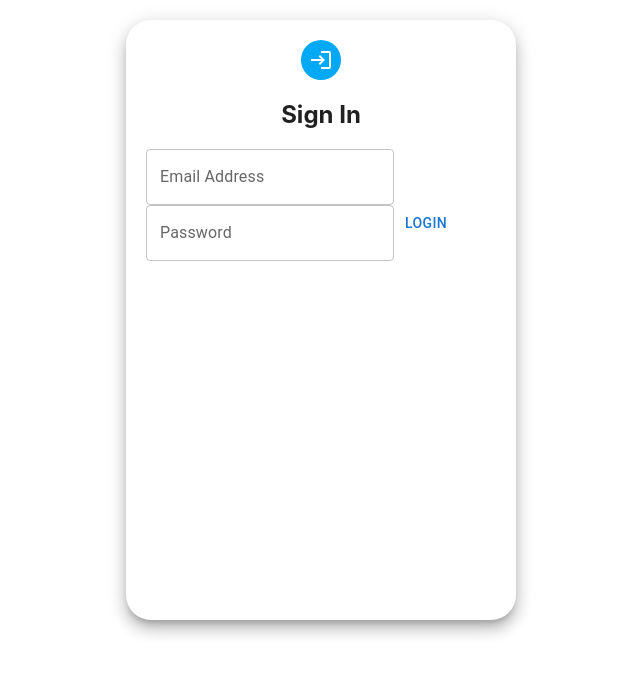
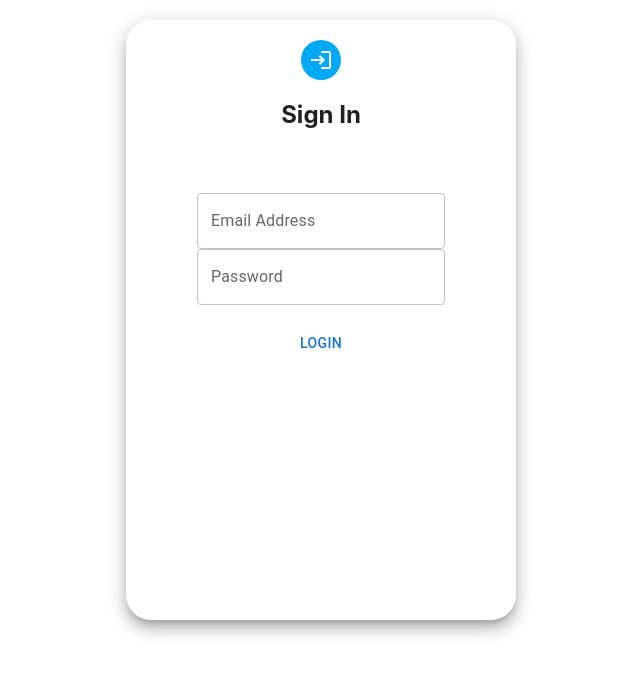
Before and after one commit to apellum/ski-resort-seller, a React (Create React App) app: page /login in a window 1280 px wide. Shown: the top 674 px of the page, without its empty margins (319-959 px from the left). Built offline with nearby package versions, Linux system fonts and the light colour scheme; no server answers.

Commit message:
Edited styling for login

```diff
--- a/src/actions/sale.js
+++ b/src/actions/sale.js
@@ -12,7 +12,6 @@ export const addSale = (details, token) => {
         body: JSON.stringify(details)
       })
       const data = await resp.json()
-      console.log(data)
       dispatch({type: "ADD_SALE", payload: data})
     }
 }
@@ -21,7 +20,6 @@ export const loadSales = () => {
   return async dispatch => {
     dispatch({ type: "REQUESTING" });
     const customer_id = JSON.parse(localStorage.getItem('customer_id'))
-    console.log(baseUrl + `/customers/${JSON.parse(localStorage.getItem('customer_id'))}/sales`)
     const resp = await fetch(baseUrl + `/customers/${customer_id}/sales`, {
       headers: {
         "Accept": "application/json",
@@ -30,7 +28,6 @@ export const loadSales = () => {
     })
 
     const data = await resp.json();
-    console.log(data)
     dispatch({ type: "SET_SALE", payload: data})
     dispatch({ type: "DONE_REQUESTING" })
   }
--- a/src/components/sessions/Login.js
+++ b/src/components/sessions/Login.js
@@ -47,7 +47,12 @@ const Login = () => {
                             <Avatar style={avatarStyle}><LoginIcon/></Avatar>
                             <h2>Sign In</h2>
                         </Grid>
-                            <Box component='form' onSubmit={handleSubmit}>
+                            <Box component='form' onSubmit={handleSubmit} sx={{
+                                marginTop: 8,
+                                display: 'flex',
+                                flexDirection: 'column',
+                                alignItems: 'center',
+                            }}>
                                 <TextField
                                     value={state.email}
                                     onChange={handleChange}
@@ -62,7 +67,7 @@ const Login = () => {
                                     label="Password"
                                     type="password"
                                     id="password"
-                                 />
+                                 /><br/>
                                  <Button
                                     type="submit"
                                     variant='text'
```
Also changed, not shown: src/actions/cart.js (deleted).
